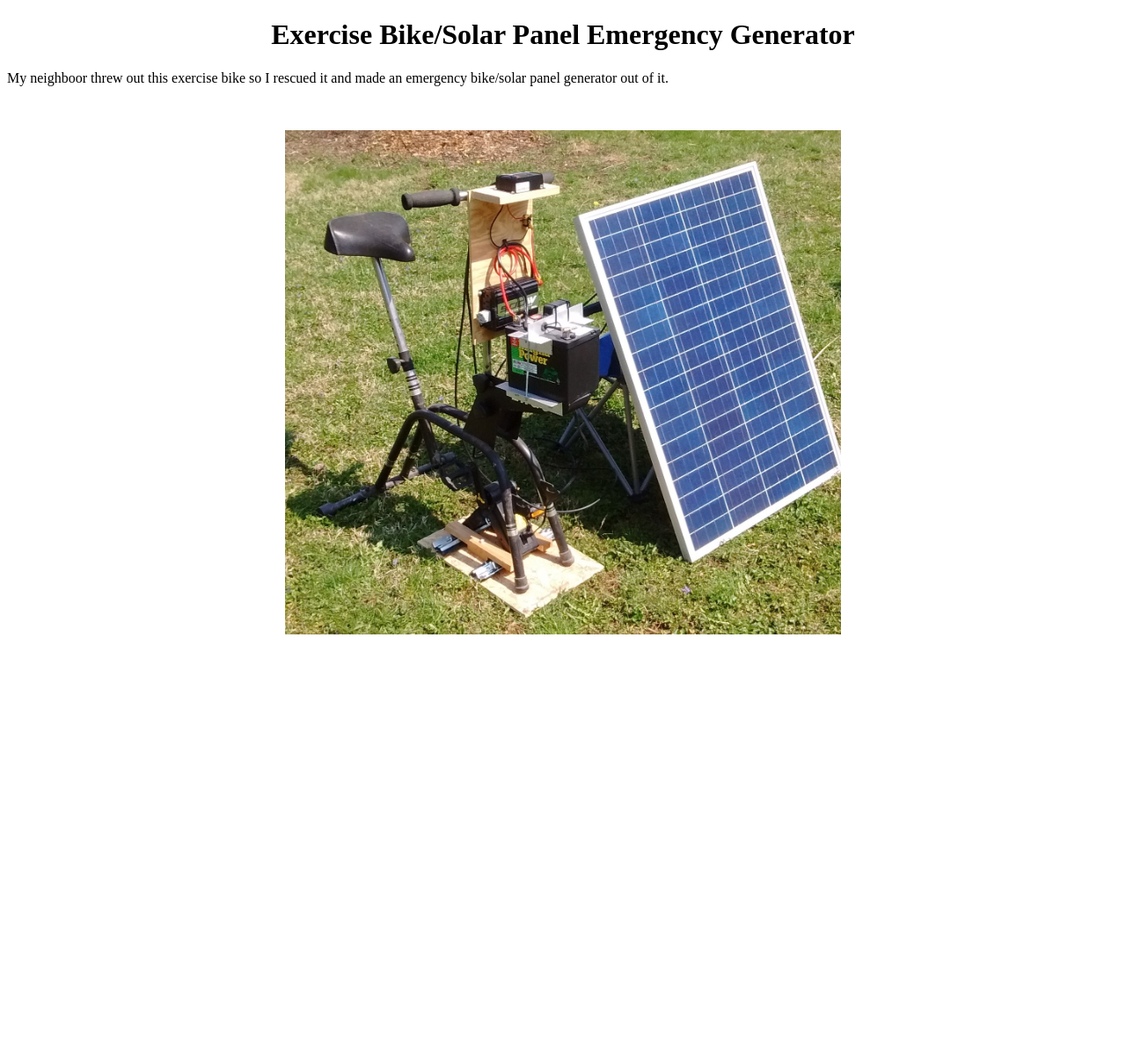
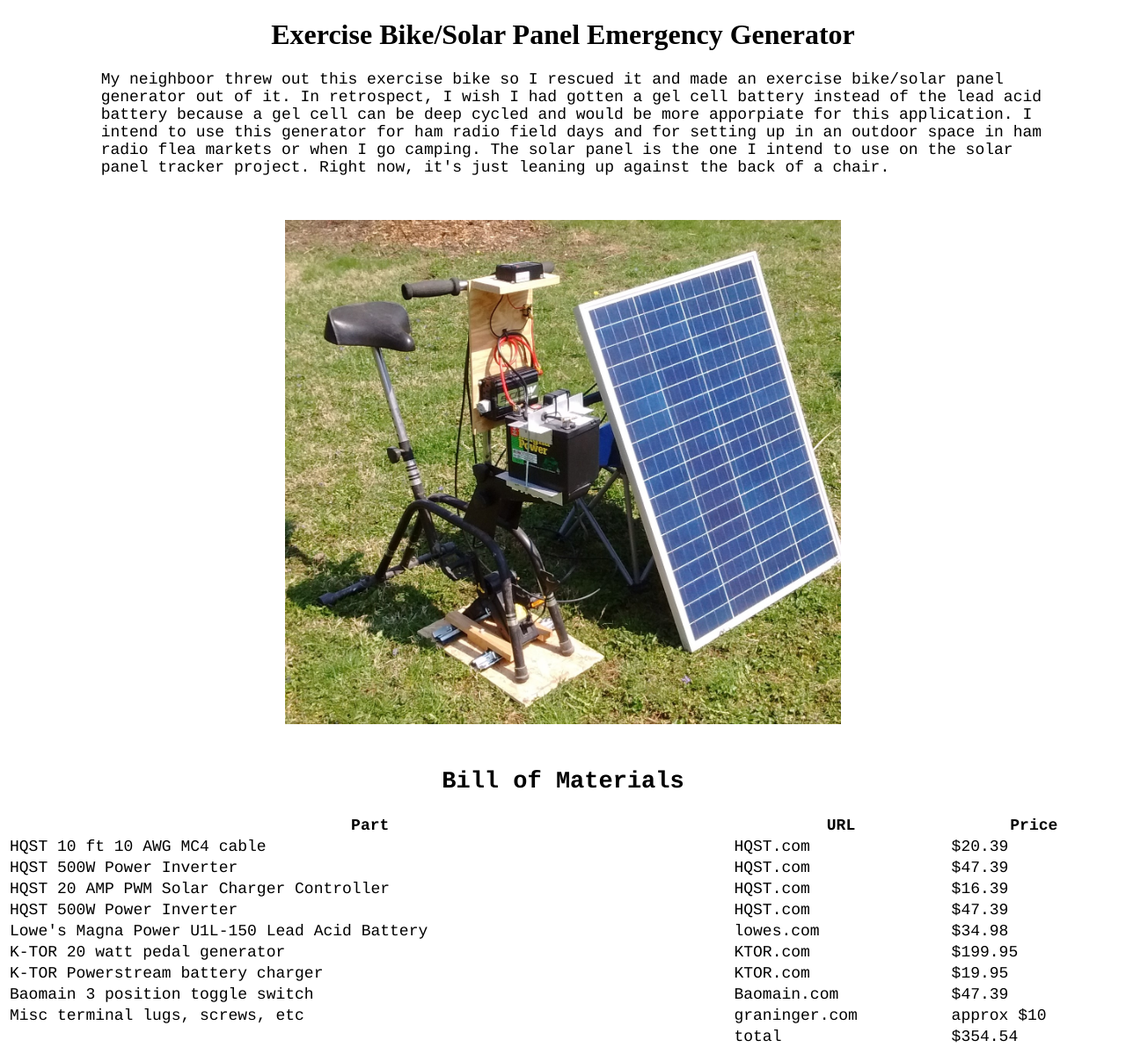
Before and after one commit to rickh87/rickh87.github.io, a Jekyll site: the page projects/Exbikegen/Exbikegen.html, which Jekyll copies as it is, in a window 1280 px wide. Shown: the whole page at 88% size. Built offline with Jekyll 4.4.1, drawn with Linux system fonts in a browser that asks for light colours; before the commit the page ends 900 px from its top, so only the background shows below that.

Commit message:
trying to fix tab and added table to exbike gnerator

```diff
--- a/projects/Exbikegen/Exbikegen.html
+++ b/projects/Exbikegen/Exbikegen.html
@@ -7,8 +7,69 @@
 </head>
 <body>
 
-    <p>	My neighboor threw out this exercise bike so I rescued it and made an emergency bike/solar panel generator out of it.</p>
+     <p class="tab indented"><font face = "Courier" size="4">My neighboor threw out this exercise bike so I rescued it and made an exercise bike/solar panel generator out of it. In retrospect, I wish I had gotten a gel cell battery instead of the lead acid battery because a gel cell can be deep cycled and would be more apporpiate for this application. I intend to use this generator for ham radio field days and for setting up in an outdoor space in ham radio flea markets or when I go camping. The solar panel is the one I intend to use on the solar panel tracker project. Right now, it's just leaning up against the back of a chair.</p>
+
 	<img class = "center" src="exbikegen.jpg" alt="Exercise Bike/Solar Panel Emergency Generator" >
+
+	<h2 align = "center">Bill of Materials</h1>
+
+	<table style="width:100%">
+  		<tr>
+    		<th>Part</th>
+    		<th>URL</th>
+    		<th>Price</th>
+  		</tr>
+  		<tr>
+    		<td>HQST 10 ft 10 AWG MC4 cable</td>
+    		<td>HQST.com</td>
+    		<td>$20.39</td>
+  		</tr>
+  		<tr>
+    		<td>HQST 500W Power Inverter</td>
+    		<td>HQST.com</td>
+    		<td>$47.39</td>
+  		</tr>
+  		<tr>
+    		<td>HQST 20 AMP PWM Solar Charger Controller</td>
+    		<td>HQST.com</td>
+    		<td>$16.39</td>
+  		</tr>
+  		<tr>
+    		<td>HQST 500W Power Inverter</td>
+    		<td>HQST.com</td>
+    		<td>$47.39</td>
+  		</tr>
+  		<tr>
+    		<td>Lowe's Magna Power U1L-150 Lead Acid Battery</td>
+    		<td>lowes.com</td>
+    		<td>$34.98</td>
+  		</tr>
+  		<tr>
+    		<td>K-TOR 20 watt pedal generator</td>
+    		<td>KTOR.com</td>
+    		<td>$199.95</td>
+  		</tr>
+  		<tr>
+    		<td>K-TOR Powerstream battery charger</td>
+    		<td>KTOR.com</td>
+    		<td>$19.95</td>
+  		</tr>
+  		 <tr>
+    		<td>Baomain 3 position toggle switch</td>
+    		<td>Baomain.com</td>
+    		<td>$47.39</td>
+  		</tr>
+  		<tr>
+    		<td>Misc terminal lugs, screws, etc</td>
+    		<td>graninger.com</td>
+    		<td>approx $10</td>
+  		</tr>
+  		<tr>
+    		<td> </td>
+    		<td>total</td>
+    		<td>$354.54</td>
+  		</tr>
+	</table>
 
 </body>
 </html>
```
